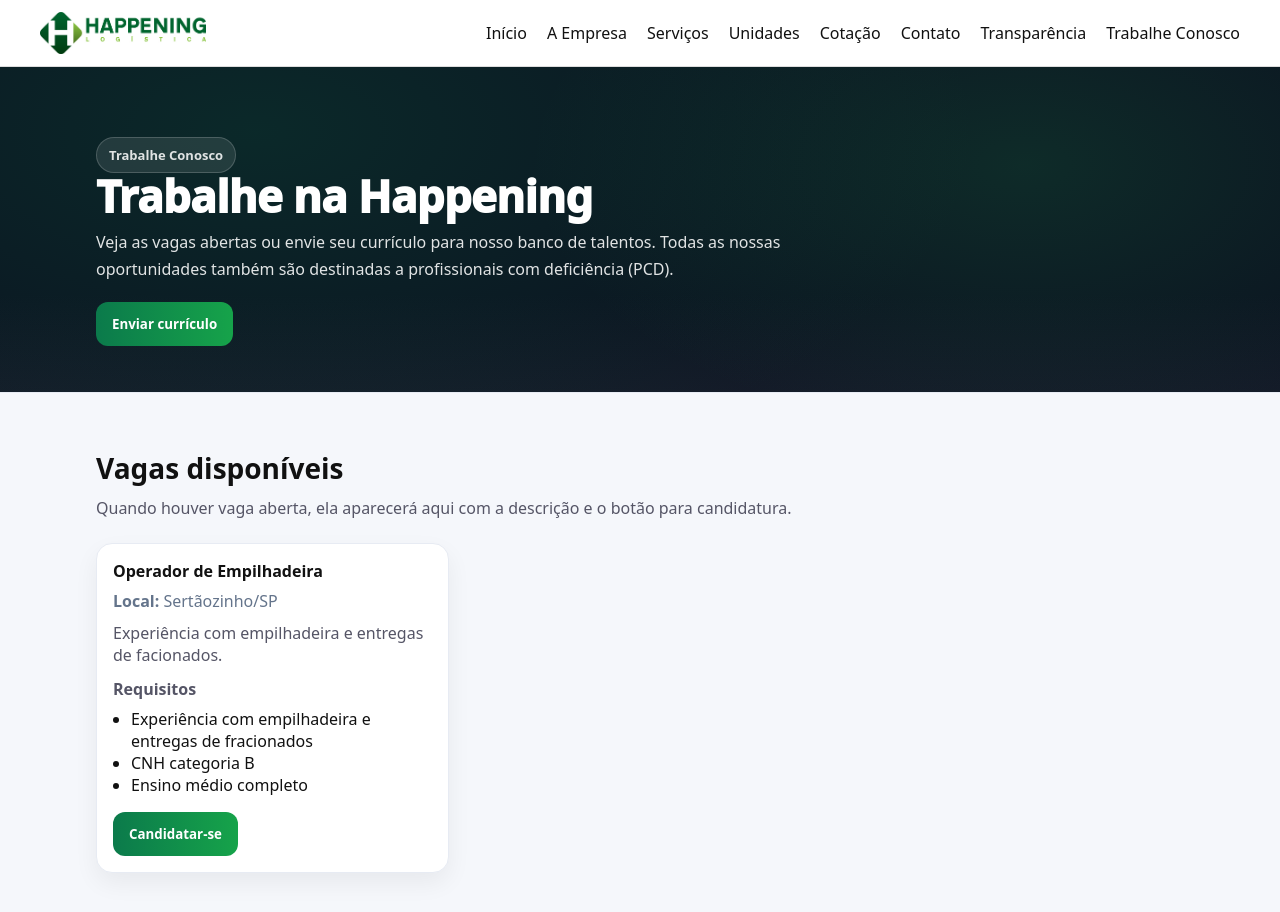
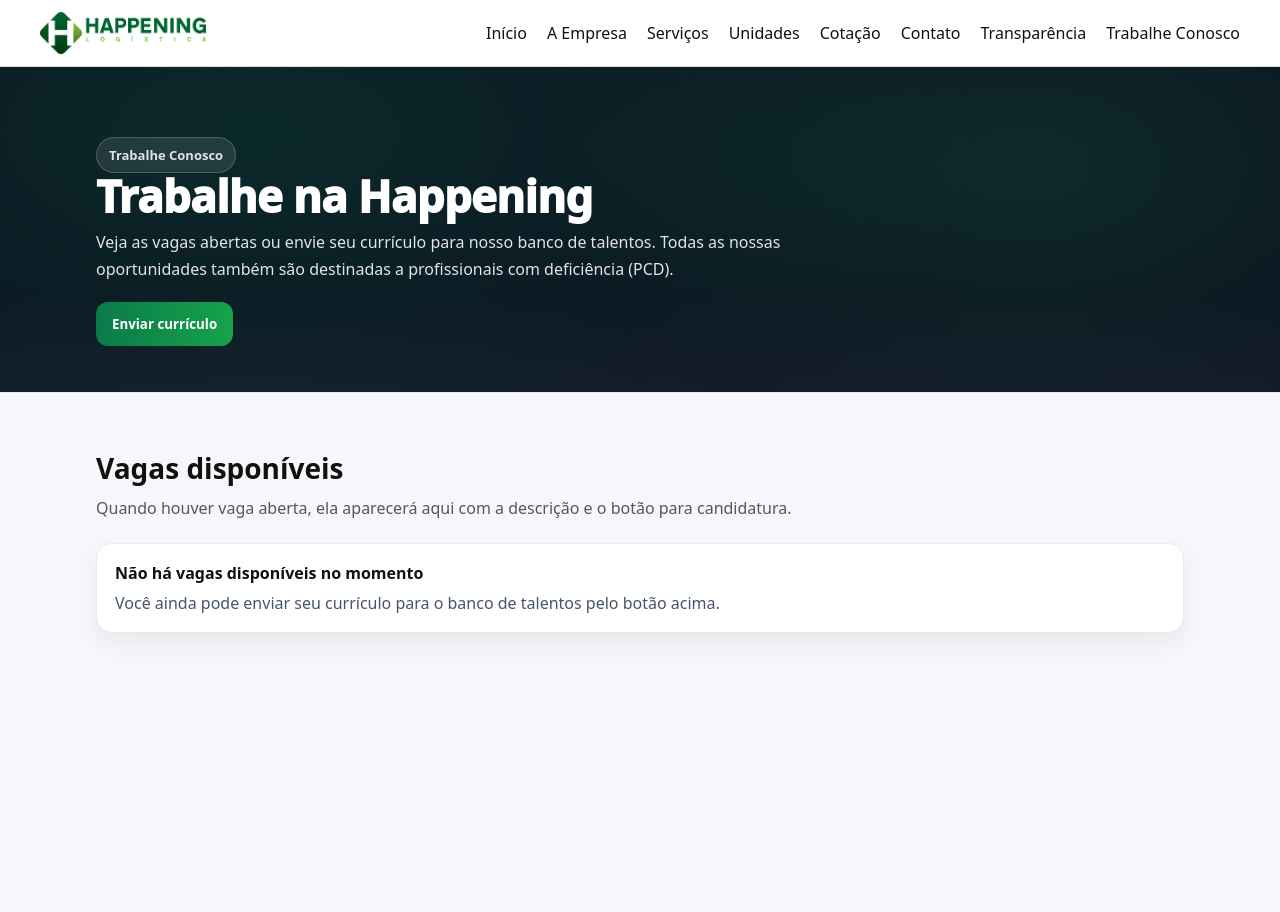
Before and after one commit to happeningti/site-happening, a Next.js app: page /trabalhe-conosco in a window 1280 px wide. Shown: the top 912 px of the page. After the commit the page ends 800 px from the top, so only its background shows below. Built offline with nearby package versions, Linux system fonts and the light colour scheme.

Commit message:
atualizar vaga - sem vaga

```diff
--- a/app/trabalhe-conosco/page.tsx
+++ b/app/trabalhe-conosco/page.tsx
@@ -89,7 +89,12 @@
     | { type: "err"; msg: string }
   >({ type: "idle" });
 
-  const hasVagas = useMemo(() => VAGAS.length > 0, []);
+  const vagasAtivas = useMemo(
+  () => VAGAS.filter((v) => v.ativa !== false),
+  []
+);
+
+const hasVagas = vagasAtivas.length > 0;
 
   function abrirModalBancoTalentos() {
     setVagaSelecionada(null);
```
